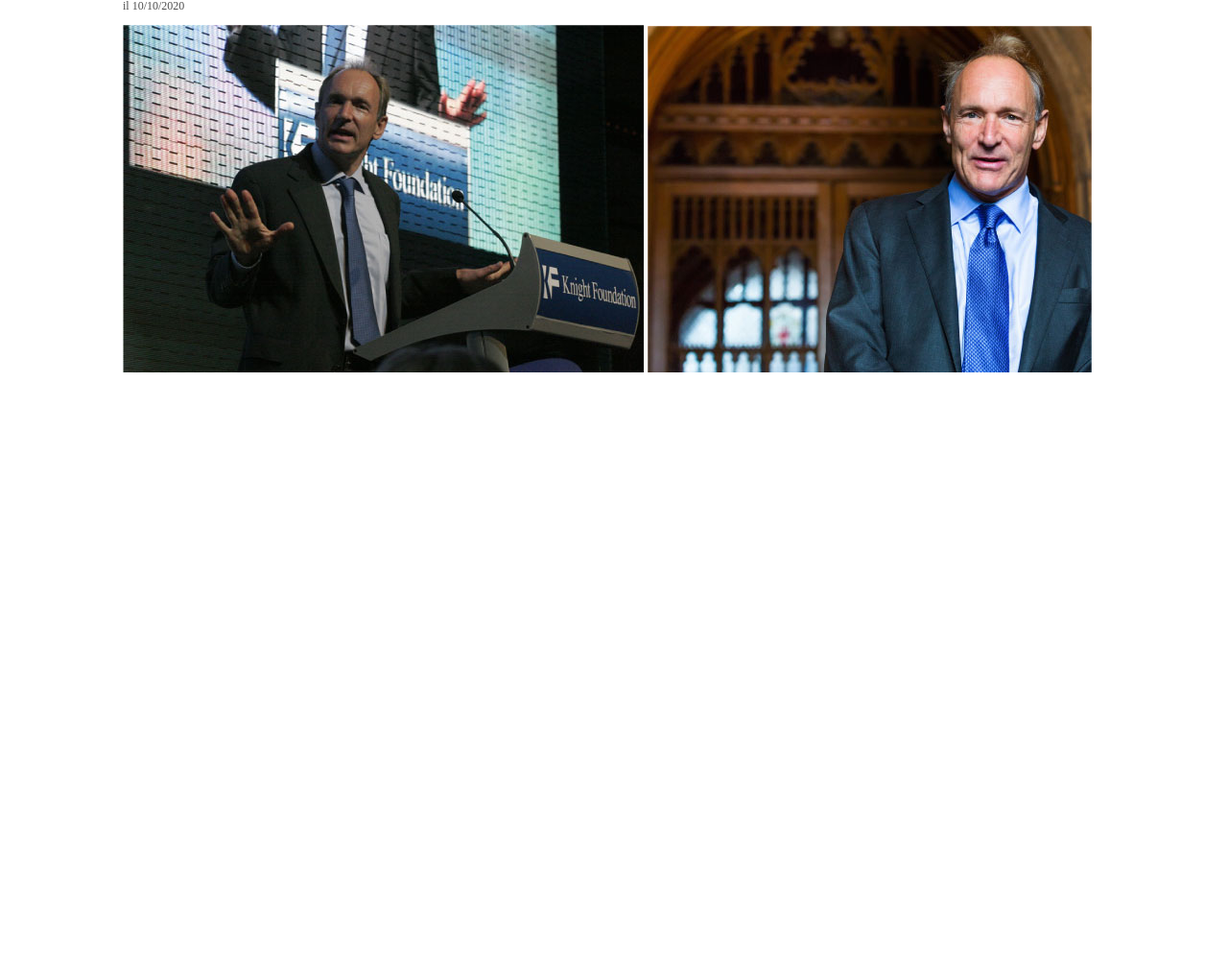
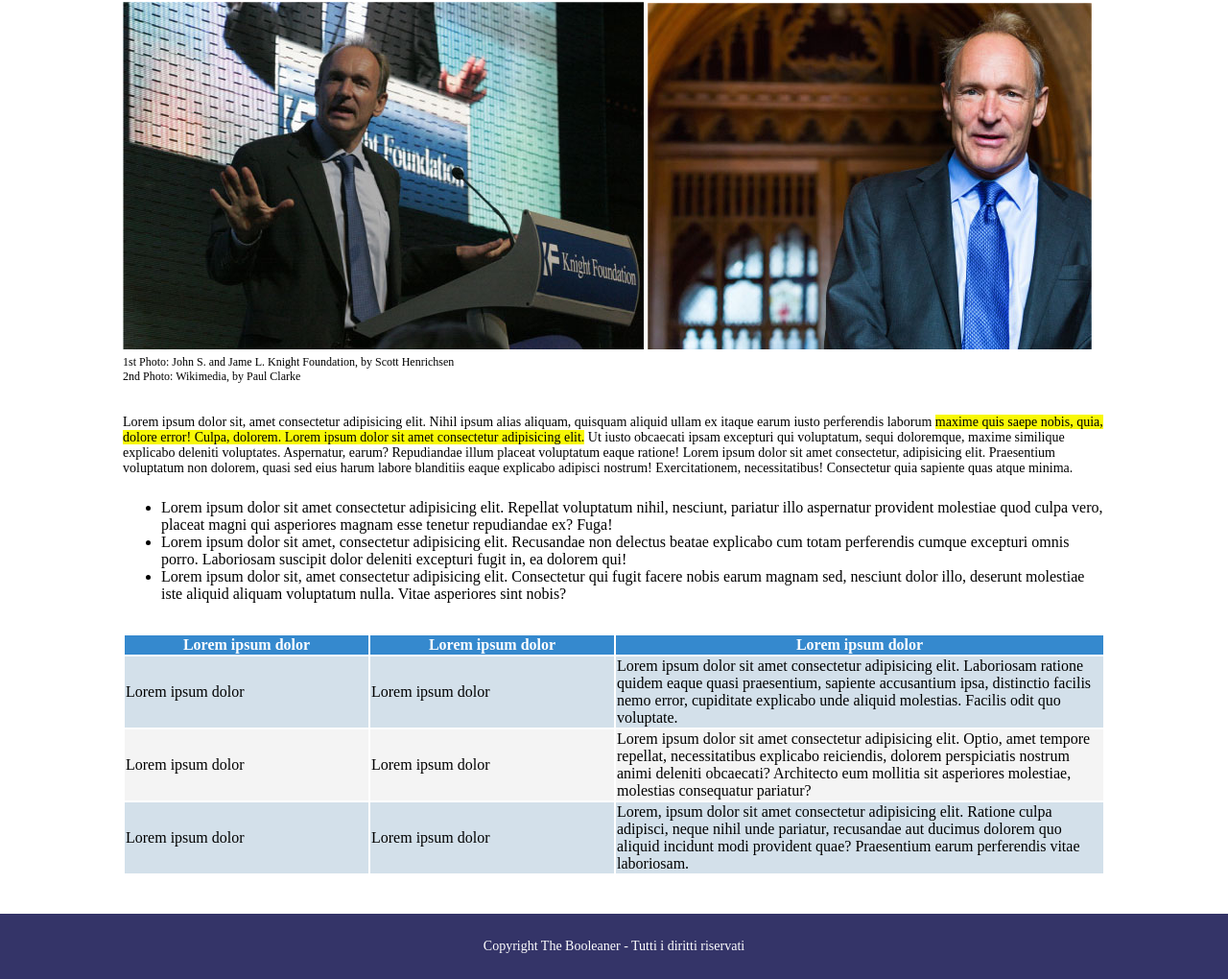
Before and after one commit to martinalumastro/nome-repo, a plain HTML site: page index.html in a window 1280 px wide. Shown: the part 290-1310 px from the top of the page at 96% size. Before the commit the page ends 800 px from the top, so only its background shows below. Drawn offline with Linux system fonts and the light colour scheme.

Commit message:
Page html e css

```diff
--- a/css/style.css
+++ b/css/style.css
@@ -1,5 +1,8 @@
 body {
     margin: 0;
+}
+main {
+    margin-bottom: 40px;
 }
 
 /*Header*/
@@ -11,8 +14,9 @@ body {
    background-position: center;
 }
 
-.logo, .article-page {
+.logo, main {
     margin-left: 10%;
+    margin-right: 10%;
 }
 
 .logo {
@@ -21,12 +25,29 @@ body {
     width: 200px;
 }
 
-/*Main*/
+/*Dimensioni generali paragrafi*/
+p {
+    margin: 2px 0;
+    font-size: 14px;
+}
+
+/*Spazi sezioni*/
+.article-body {
+    margin: 32px 0;
+}
+
+ul {
+    margin: 24px 0;
+}
+
+/*Titolo*/
 .title-article {
     font-size: 34px;
     color: rgb(17, 17, 17);
+    margin-bottom: 0;
 }
 
+/*Autore e data*/
 .author-article, .date-article {
     color: rgb(78, 78, 78);
 }
@@ -38,6 +59,42 @@ body {
 .title span {
     color: blue;
 }
+
 .date-article {
     font-size: 12px;
 }
+
+/*img*/
+.description-img {
+    font-size: 12px;
+}
+
+/*paragrafo*/
+.article-body span {
+    background-color: rgb(248, 248, 7);
+}
+
+/*tabella*/
+thead {
+    background-color: rgb(53, 137, 206);
+    color: rgb(255, 255, 255);
+}
+
+.background-color-1 {
+    background-color: rgb(211, 224, 234);
+}
+
+.background-color-2 {
+    background-color: rgb(244, 244, 244);
+}
+
+.column-3 {
+    width: 50%;
+}
+
+footer {
+    background-color: rgb(52, 52, 104);
+    padding: 24px;
+    color: rgb(255, 255, 255);
+    text-align: center;
+}
--- a/index.html
+++ b/index.html
@@ -20,11 +20,51 @@
           <p class="author-article">Scritto da <span>The Booleaner</span></p>
           <p class="date-article">il 10/10/2020</p>
         </section>
-        <section>
+        <section class="article-body">
           <img src="./img/tim-1.jpg" alt="Tim-conference" />
           <img src="./img/tim-2.jpg" alt="Tim-photo" />
+          <p class="description-img">1st Photo: John S. and Jame L. Knight Foundation, by Scott Henrichsen</br>2nd Photo: Wikimedia, by Paul Clarke</p>
+        </section>
+        <section class="article-body">
+            <p>Lorem ipsum dolor sit, amet consectetur adipisicing elit. Nihil ipsum alias aliquam, quisquam aliquid ullam ex itaque earum iusto perferendis laborum <span>maxime quis saepe nobis, quia, dolore error! Culpa, dolorem. Lorem ipsum dolor sit amet consectetur adipisicing elit.</span> Ut iusto obcaecati ipsam excepturi qui voluptatum, sequi doloremque, maxime similique explicabo deleniti voluptates. Aspernatur, earum? Repudiandae illum placeat voluptatum eaque ratione! Lorem ipsum dolor sit amet consectetur, adipisicing elit. Praesentium voluptatum non dolorem, quasi sed eius harum labore blanditiis eaque explicabo adipisci nostrum! Exercitationem, necessitatibus! Consectetur quia sapiente quas atque minima.</p>
+            <ul>
+                <li>Lorem ipsum dolor sit amet consectetur adipisicing elit. Repellat voluptatum nihil, nesciunt, pariatur illo aspernatur provident molestiae quod culpa vero, placeat magni qui asperiores magnam esse tenetur repudiandae ex? Fuga!</li>
+                <li>Lorem ipsum dolor sit amet, consectetur adipisicing elit. Recusandae non delectus beatae explicabo cum totam perferendis cumque excepturi omnis porro. Laboriosam suscipit dolor deleniti excepturi fugit in, ea dolorem qui!</li>
+                <li>Lorem ipsum dolor sit, amet consectetur adipisicing elit. Consectetur qui fugit facere nobis earum magnam sed, nesciunt dolor illo, deserunt molestiae iste aliquid aliquam voluptatum nulla. Vitae asperiores sint nobis?</li>
+            </ul>
+        </section>
+        <section>
+            <table>
+                <thead>
+                    <tr>
+                        <th>Lorem ipsum dolor</th>
+                        <th>Lorem ipsum dolor</th>
+                        <th>Lorem ipsum dolor</th>
+                    </tr>
+                </thead>
+                <tbody>
+                    <tr class="background-color-1">
+                        <td>Lorem ipsum dolor</td>
+                        <td>Lorem ipsum dolor</td>
+                        <td class="column-3">Lorem ipsum dolor sit amet consectetur adipisicing elit. Laboriosam ratione quidem eaque quasi praesentium, sapiente accusantium ipsa, distinctio facilis nemo error, cupiditate explicabo unde aliquid molestias. Facilis odit quo voluptate.</td>
+                    </tr>
+                    <tr class="background-color-2">
+                        <td>Lorem ipsum dolor</td>
+                        <td>Lorem ipsum dolor</td>
+                        <td>Lorem ipsum dolor sit amet consectetur adipisicing elit. Optio, amet tempore repellat, necessitatibus explicabo reiciendis, dolorem perspiciatis nostrum animi deleniti obcaecati? Architecto eum mollitia sit asperiores molestiae, molestias consequatur pariatur?</td>
+                    </tr>
+                    <tr class="background-color-1">
+                        <td>Lorem ipsum dolor</td>
+                        <td>Lorem ipsum dolor</td>
+                        <td>Lorem, ipsum dolor sit amet consectetur adipisicing elit. Ratione culpa adipisci, neque nihil unde pariatur, recusandae aut ducimus dolorem quo aliquid incidunt modi provident quae? Praesentium earum perferendis vitae laboriosam.</td>
+                    </tr>
+                </tbody>
+            </table>
         </section>
       </article>
     </main>
+    <footer>
+        <p> Copyright The Booleaner - Tutti i diritti riservati</p>
+    </footer>
   </body>
 </html>
```
